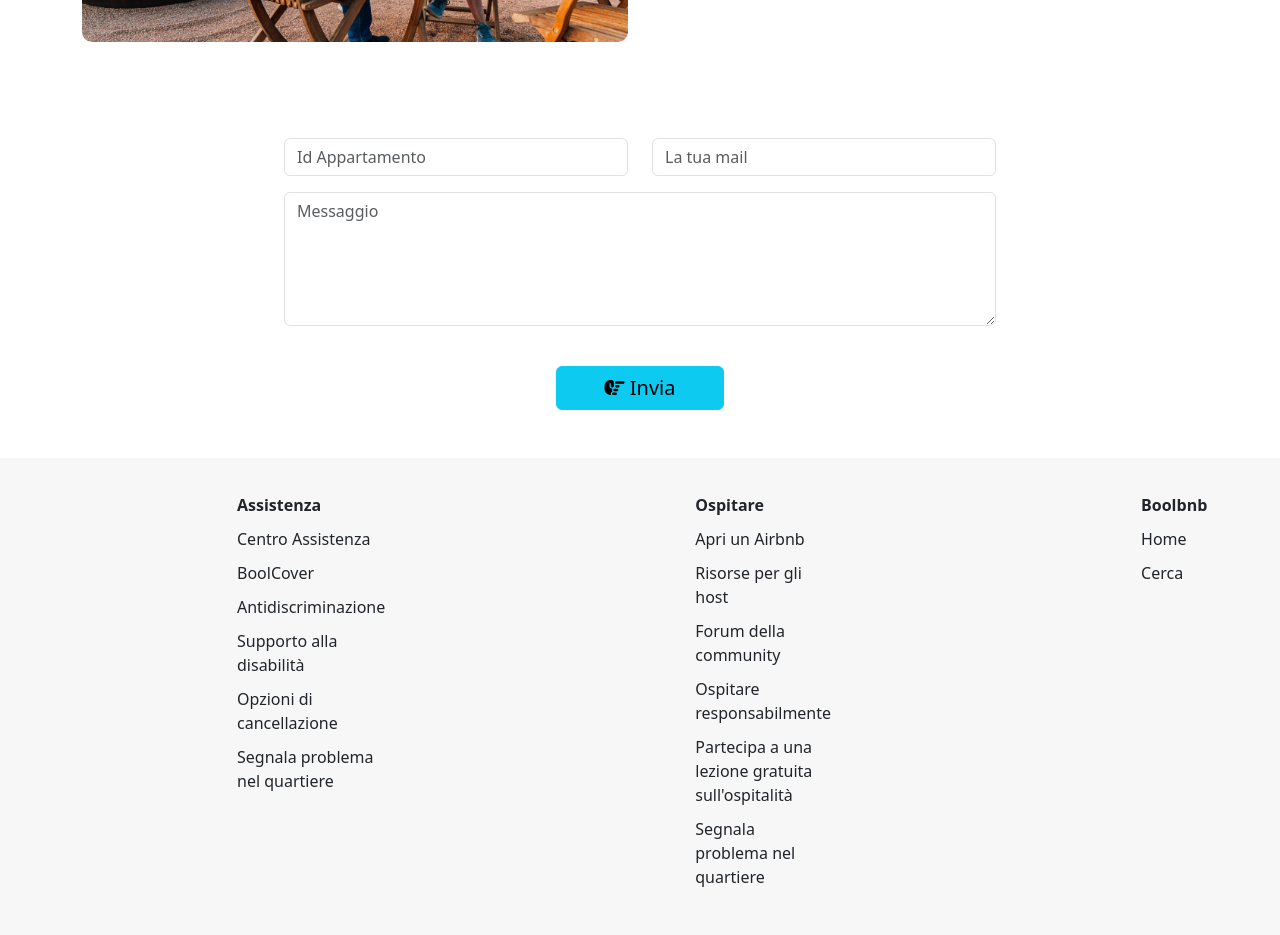
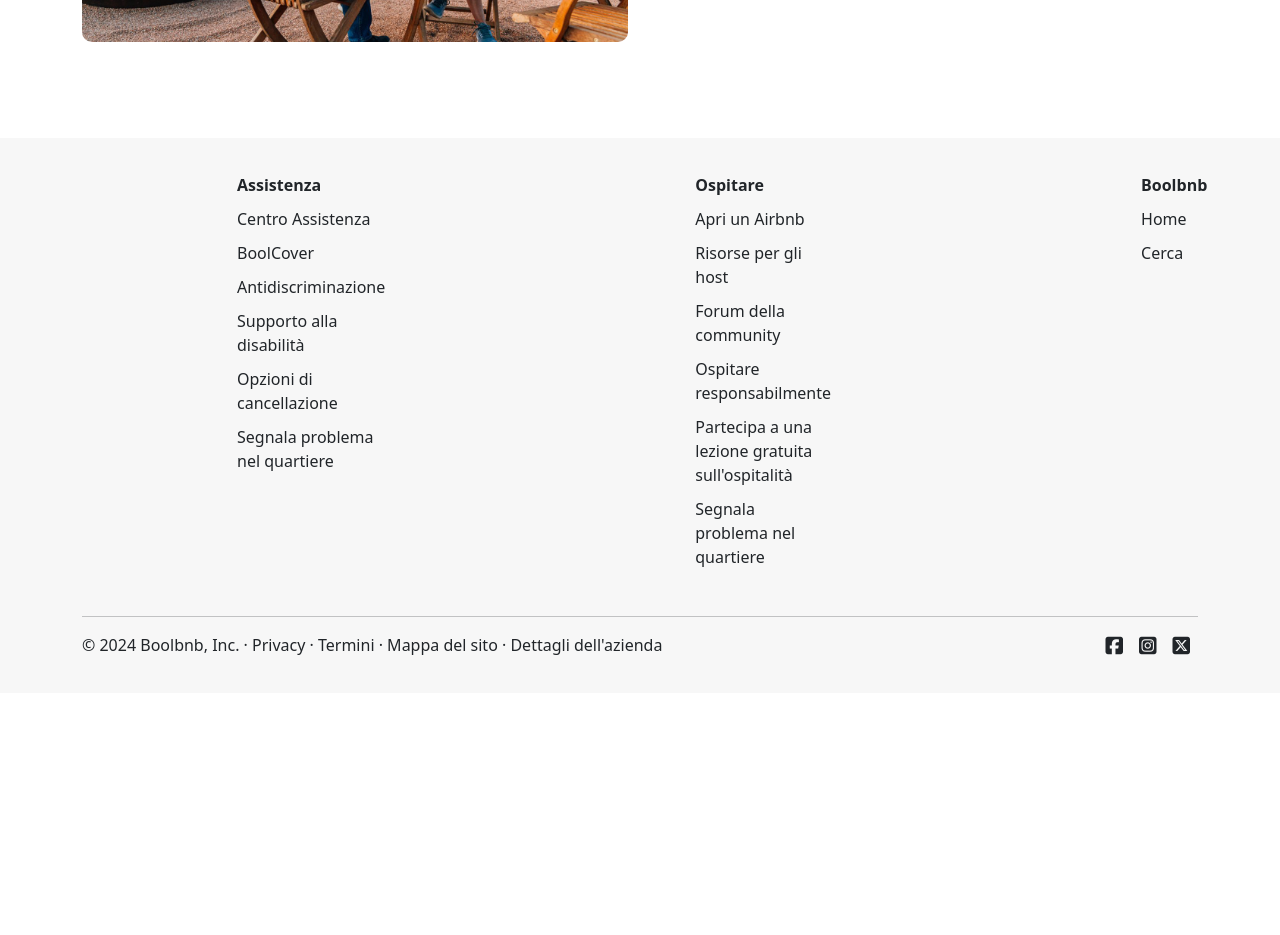
Before and after one commit to alex02r/vite-boolbnb, a Vue app: page / in a window 1280 px wide. Shown: the part 1360-2295 px from the top of the page. After the commit the page ends 2053 px from the top, so only its background shows below. Built offline with nearby package versions, Linux system fonts and the light colour scheme.

Commit message:
fix: rimossa form di contatto dalla home page

```diff
--- a/src/pages/AppHome.vue
+++ b/src/pages/AppHome.vue
@@ -45,15 +45,6 @@ export default {
             </div>
         </div>
     </div>
-
-    <!-- FORM CONTATTO -->
-    <div class="container">
-        <div class="row justify-content-center">
-            <div class="col-8">
-                <AppMessageForm />
-            </div>
-        </div>
-    </div>
 </template>
 
 <!-- SEZIONE STYLE -->
```
